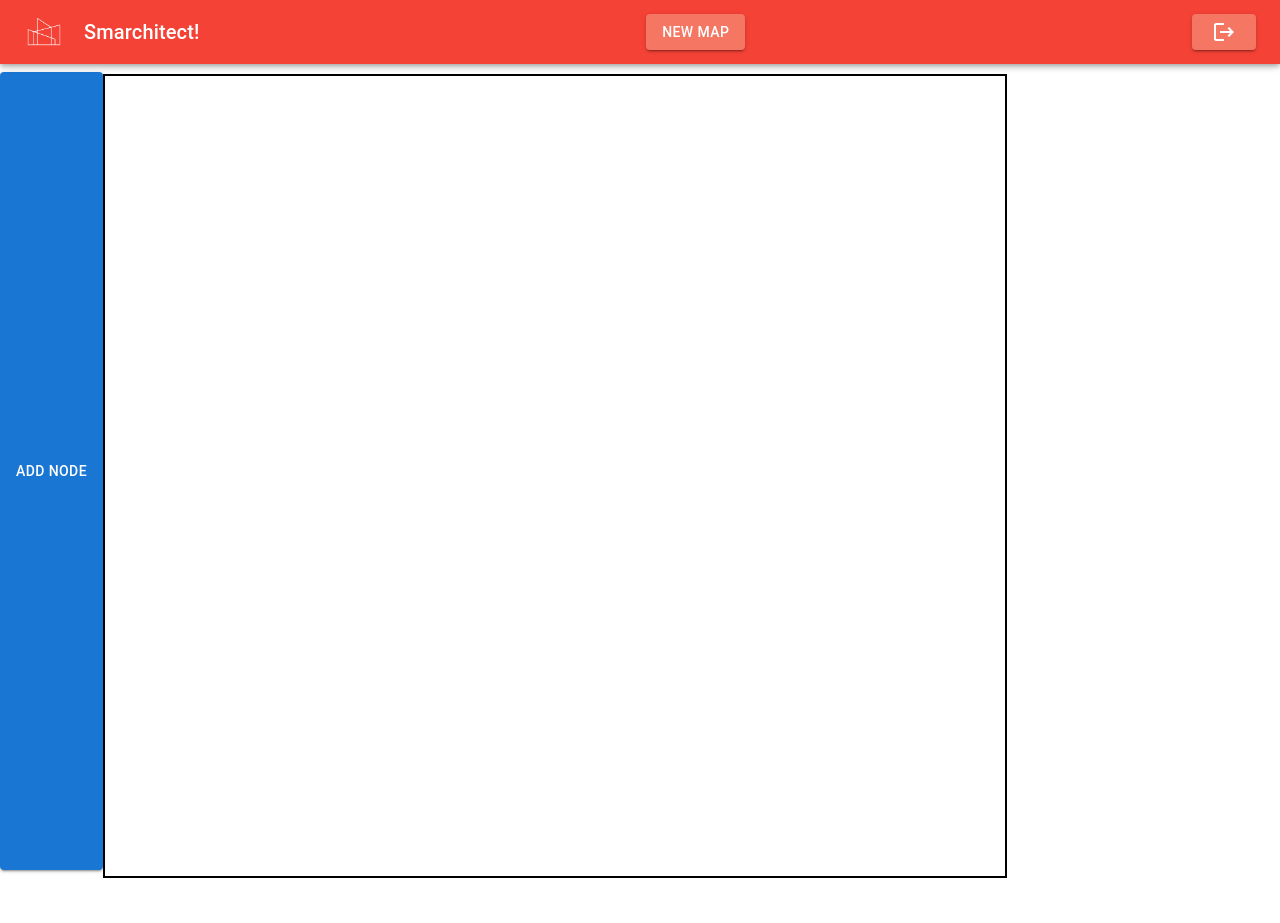
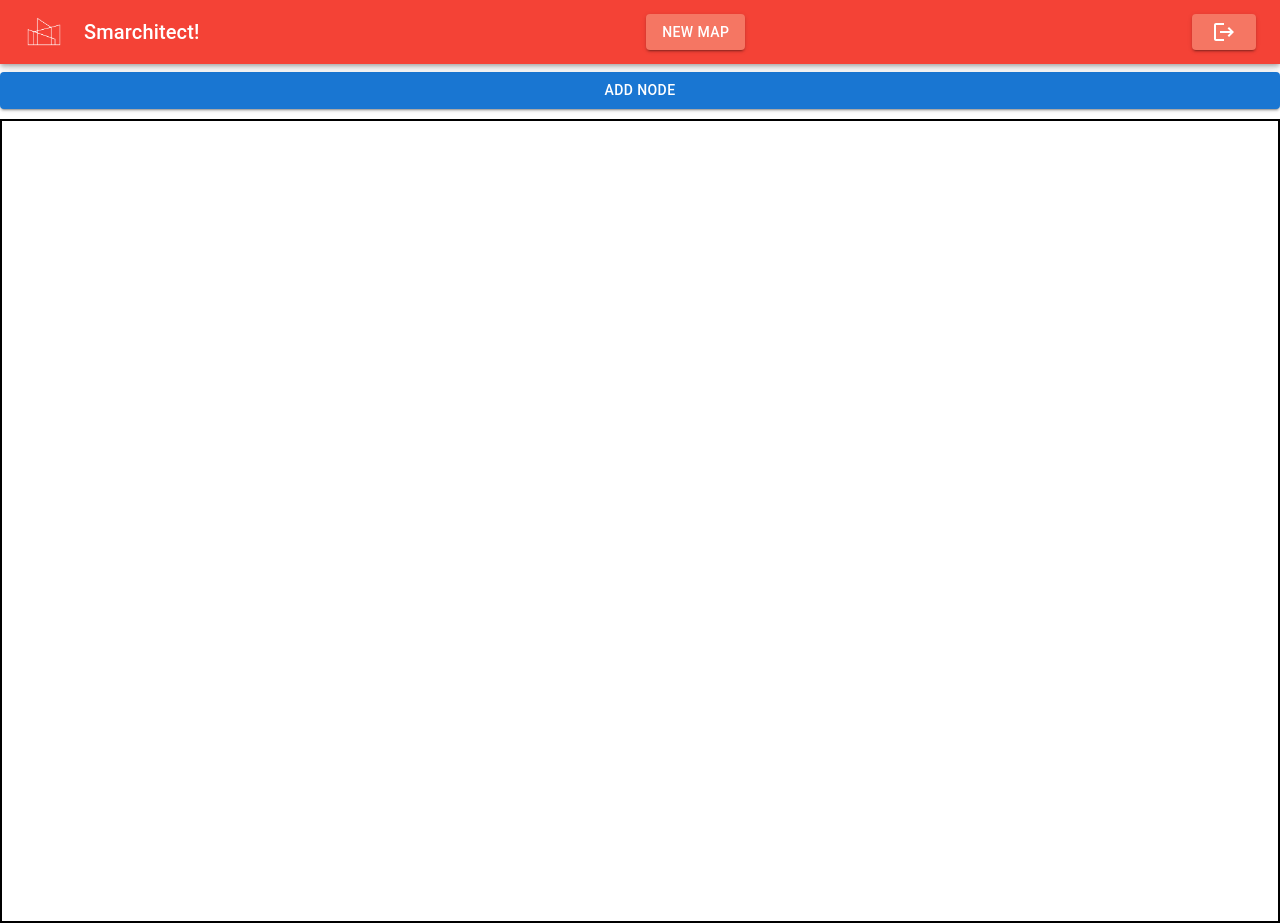
Before and after one commit to muddassir-lateef/Smarchitect, a React (Create React App) app in the folder frontend/: page /newMap in a window 1280 px wide. Before the commit the page ends 878 px from the top, so only its background shows below. Built offline with nearby package versions, Linux system fonts and the light colour scheme.

Commit message:
Fix: fixed button positions

```diff
--- a/frontend/src/pages/GenerateNewMap.js
+++ b/frontend/src/pages/GenerateNewMap.js
@@ -36,7 +36,7 @@ const GenerateNewMap = () => {
     }
 
     return (
-        <Grid container sx={{ mt: 1 }}>
+        <Grid container sx={{ mt: 1 }} direction="column">
             <Button variant="contained" sx={{mb:1}} onClick={handleNewNodeClick}>Add Node</Button>
             <Stage
                 style={{
```
